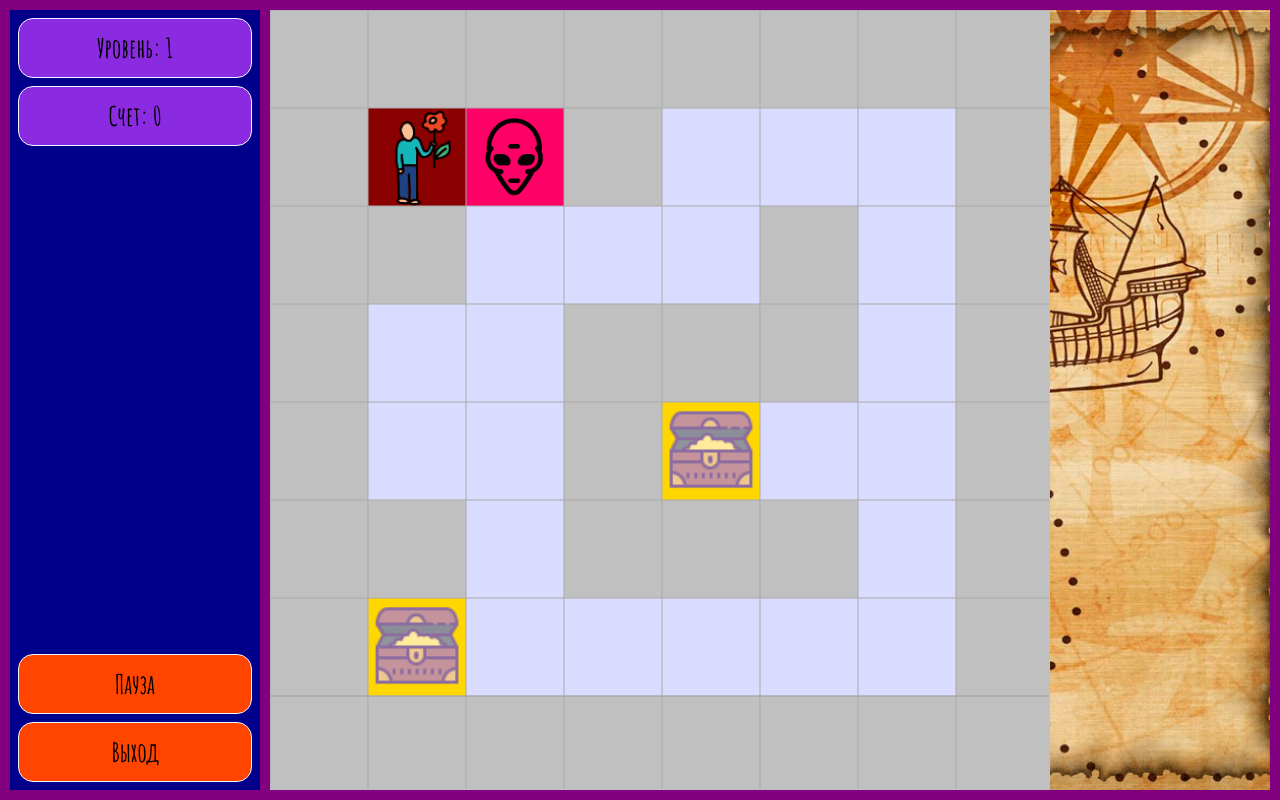
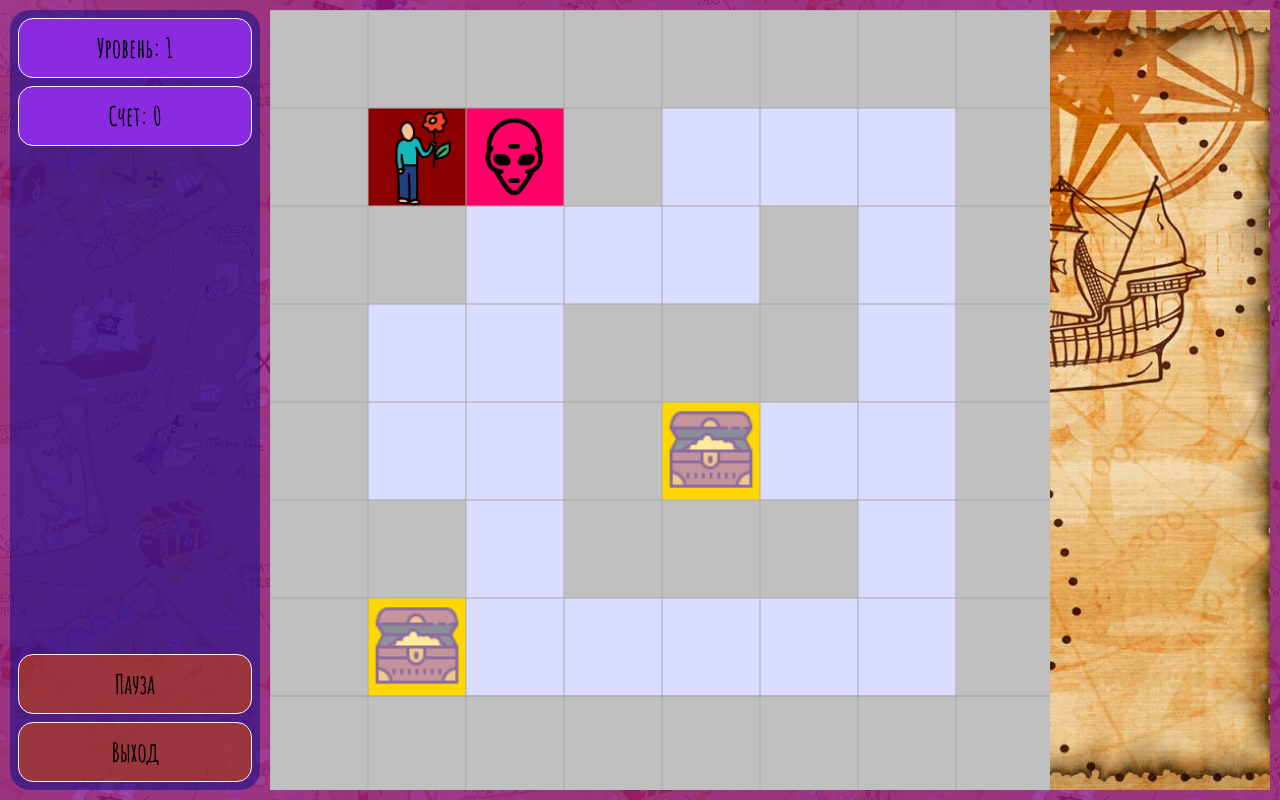
Before and after one commit to anastasia-mironova/JS-CourseWork, a website built with webpack: page src/index.html in a window 1280 px wide. Both pictures are taken after a click on the item "Начать". Built offline with nearby package versions, Linux system fonts and the light colour scheme.

Commit message:
change color transparent

```diff
--- a/src/style.css
+++ b/src/style.css
@@ -10,7 +10,7 @@
   grid-template-areas: "menu playground";
   grid-gap: 10px;
   padding: 10px;
-  background-color: purple;
+  background-color: rgba(128, 0, 128, 0.74);
 }
 
 .main-grid_menu {
@@ -18,7 +18,8 @@
   flex-direction: column;
   justify-content: space-between;
   grid-area: menu;
-  background-color: darkblue;
+  border-radius: 20px;
+  background-color: rgba(14, 14, 141, 0.541);
 }
 
 .main-grid_playground {
@@ -69,7 +70,7 @@ body {
   transition-timing-function: ease-in-out;
   font-size: 20pt;
   display: block;
-  background-color: orangered;
+  background-color: rgba(207, 67, 16, 0.61);
   border: #F0F8FF solid 1px;
   margin: 8px 8px;
   padding: 12px;
@@ -79,7 +80,7 @@ body {
 }
 
 .menu-component_item:hover {
-  background-color: lightcoral;
+  background-color: rgba(230, 84, 84, 0.63);
 }
 
 .menu-preview {
@@ -129,14 +130,3 @@ body {
   padding-left: 30px;
   padding-right: 30px;
 }
-
-/*
-.marsianin {
-  background-image: url('./img/rogue.png');
-  position: absolute;
-  top: 200px;
-  left: 700px;
-  width: 200px;
-  height: 200px;
-  background-color: blue;
-} */
```
